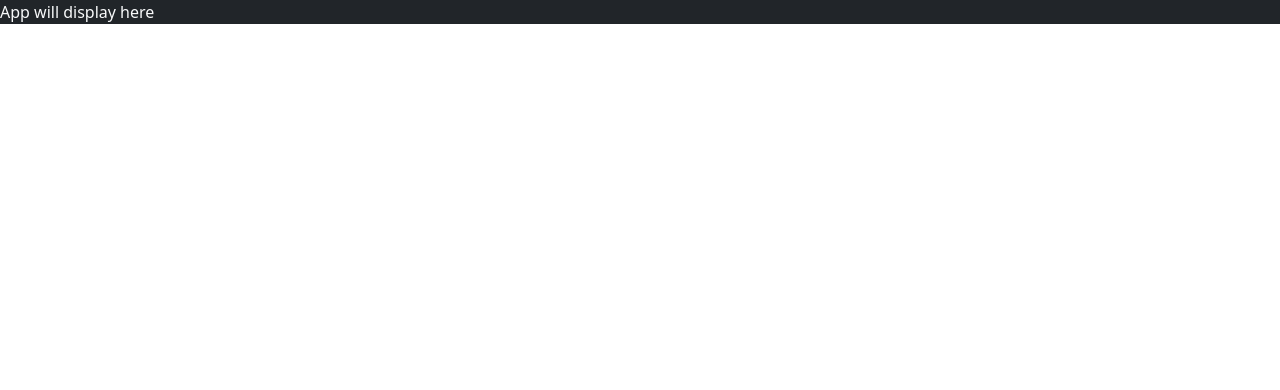
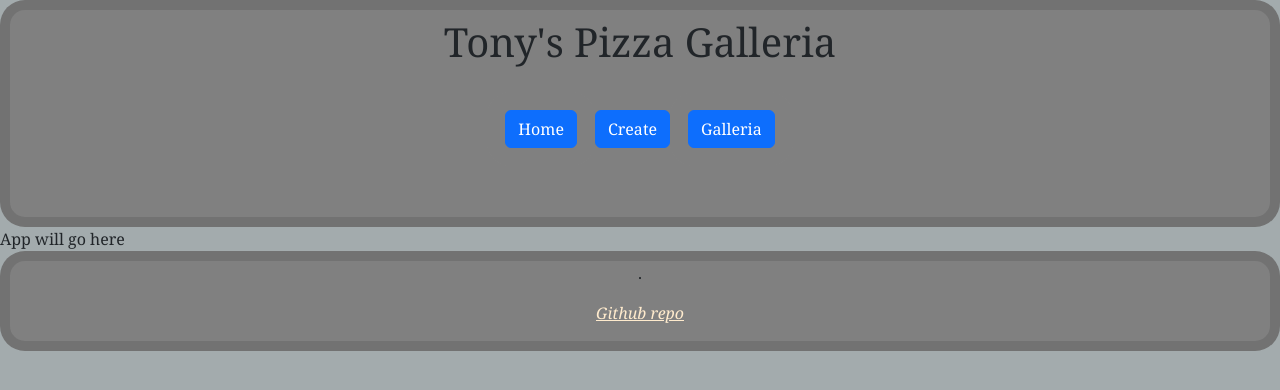
Before and after one commit to BlueBomber49/startup, a React (Vite) app: page / in a window 1280 px wide. Shown: the top 390 px of the page. Built offline with nearby package versions, Linux system fonts and the light colour scheme.

Commit message:
Updated(app.jsx) Displays header and footer!

```diff
--- a/src/App.css
+++ b/src/App.css
@@ -0,0 +1,88 @@
+body{
+    background-color: rgb(163, 171, 173);
+    background-size: cover;
+    font-family:Cambria, Cochin, Georgia, Times, 'Times New Roman', serif;
+}
+
+header{
+    display: flex;
+    flex-direction: column;
+    flex: 0 80px;
+    background-color: gray;
+    justify-content: center;
+    align-items: center;
+    border-radius:25px;
+    padding-top: .5em;
+    border:10px solid rgba(100, 100, 100, 0.5);
+}
+
+
+
+header *{
+    background-color: gray;
+}
+
+menu {
+    display: flex;
+    flex-direction: row;
+    flex: 1;
+    justify-content: center;
+    align-items: center;
+    font-size: large;
+    padding-left:0;
+
+}
+
+menu a{
+    padding: 1em;
+    border-radius:25px;
+}
+
+
+@media(max-width: 350px) {
+    menu{
+        flex-direction: column;
+    }
+    menu a{
+        padding: 5px;
+    }
+}
+
+
+h1{
+    display: flex;
+    flex: 1;
+    flex-direction: row;
+    text-align: center;
+    align-items: center;
+}
+
+footer{
+    text-align:center;
+    align-items: center;
+    justify-content: center;
+    background-color: gray;
+    border-radius: 25px;
+    border:10px solid rgba(100, 100, 100, 0.5)
+}
+
+footer a{
+    color:blanchedalmond;
+    font-style: italic;
+}
+
+main{
+    display: flex;
+    flex-direction: column;
+    flex:1;
+    justify-content: center;
+    align-items: center;
+}
+
+.hidden{
+    display:none;
+}
+
+.shown{
+    display:flex;
+}
--- a/src/App.jsx
+++ b/src/App.jsx
@@ -1,7 +1,35 @@
 import React from 'react';
+import ReactDOM from 'react-dom';
+import {BrowserRouter,NavLink,Routes,Navigate,Route} from 'react-router-dom';
 import 'bootstrap/dist/css/bootstrap.min.css';
 import './App.css';
 
+
+
 export default function App() {
-  return <div className='body bg-dark text-light'>App will display here</div>;
+  return <div><header>
+  <h1>Tony's Pizza Galleria</h1>
+  <nav id = "mainmenu">
+      <menu>
+          <a href="index.html">
+              <button type="button" className="btn btn-primary">Home</button>
+          </a>
+          <button type="button" className="btn btn-primary" onclick="changeWindow()">Create</button>
+          <a href="galleria.html">
+              <button type="button" className="btn btn-primary">Galleria</button>
+          </a>
+
+      </menu>
+  </nav>
+  <hr />
+</header>
+<body>App will go here</body>
+<footer>
+        <p id="Fact">.</p>
+
+        <p id="source">
+        <a href="https://github.com/BlueBomber49/startup">Github repo</a>
+        </p>
+    </footer>
+</div>
 }
```
